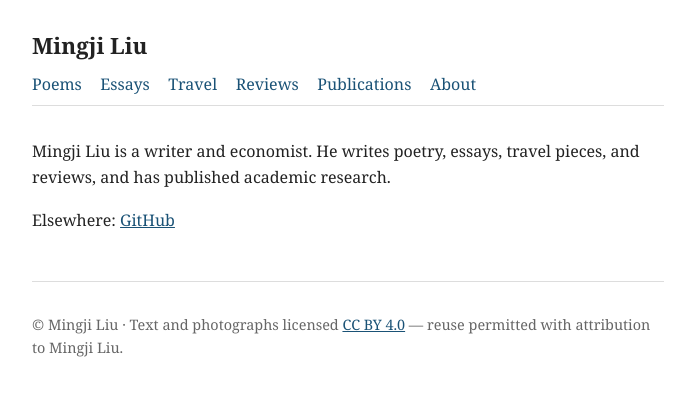
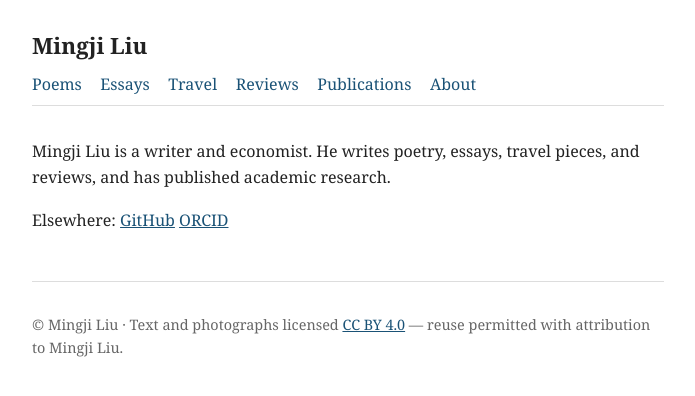
Before and after one commit to mingjiliu/mingjiliu.github.io, a Jekyll site: the page built from about.md, in a window 1280 px wide. Shown: the top 396 px of the page, without its empty margins (292-987 px from the left). Built offline with Jekyll 4.4.1, drawn with Linux system fonts in a browser that asks for light colours.

Commit message:
Update about.md

```diff
--- a/about.md
+++ b/about.md
@@ -9,7 +9,10 @@ travel pieces, and reviews, and has published academic research.
 what you do, themes of your writing, academic field, etc. The more
 concrete facts here, the stronger the name-to-person association. -->
 
-Elsewhere: [GitHub](https://github.com/mingjiliu)
+Elsewhere:
+[GitHub](https://github.com/mingjiliu)
+[ORCID](https://orcid.org/0000-0002-7170-5783)
+
 <!-- TODO: add ORCID and Google Scholar links here and in the sameAs list below -->
 
 <script type="application/ld+json">
```
